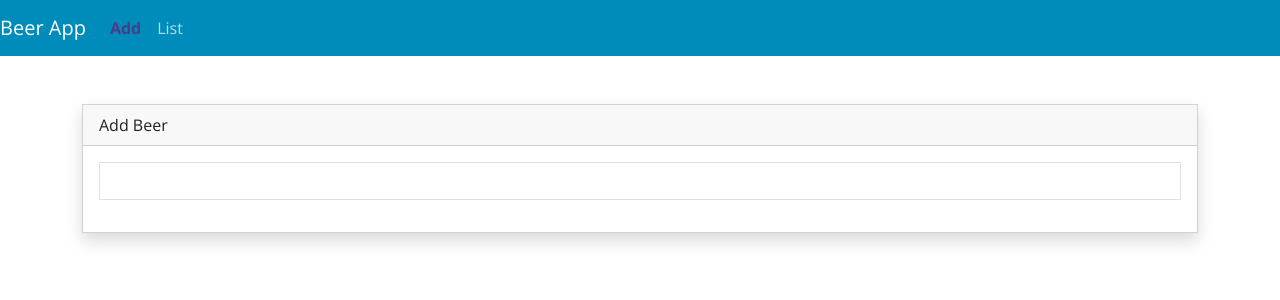
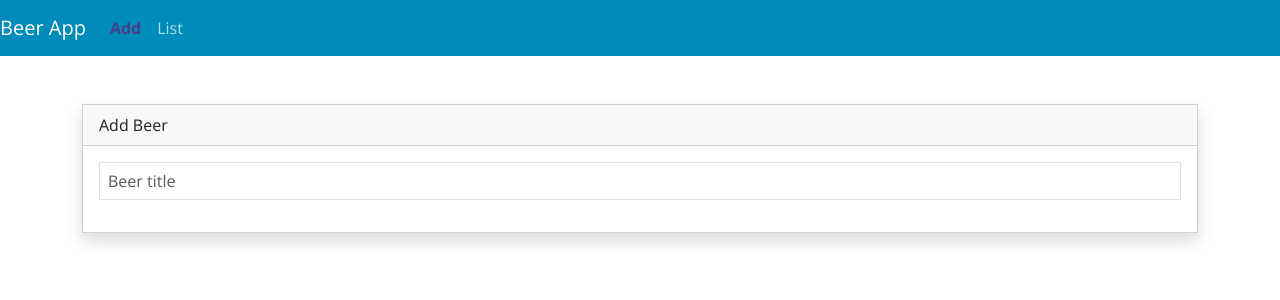
Before and after one commit to milenalucentini/angular-ivy-s45kra, an Angular app: page /add in a window 1280 px wide. Shown: the top 300 px of the page. Built offline with nearby package versions, Linux system fonts and the light colour scheme.

Commit message:
1 file modified

```diff
--- a/src/app/components/beer-form/beer-form.component.html
+++ b/src/app/components/beer-form/beer-form.component.html
@@ -7,6 +7,7 @@
           <input
           type="text"
           class ="form-control"
+          placeholder="Beer title"
           formControlName= "beerName"/>
         </form>
     </div>
```
